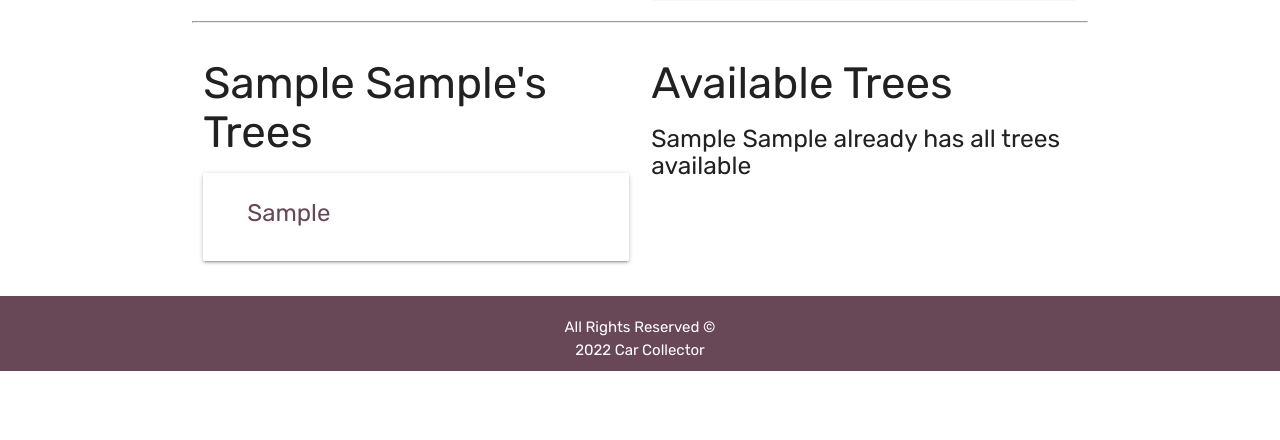
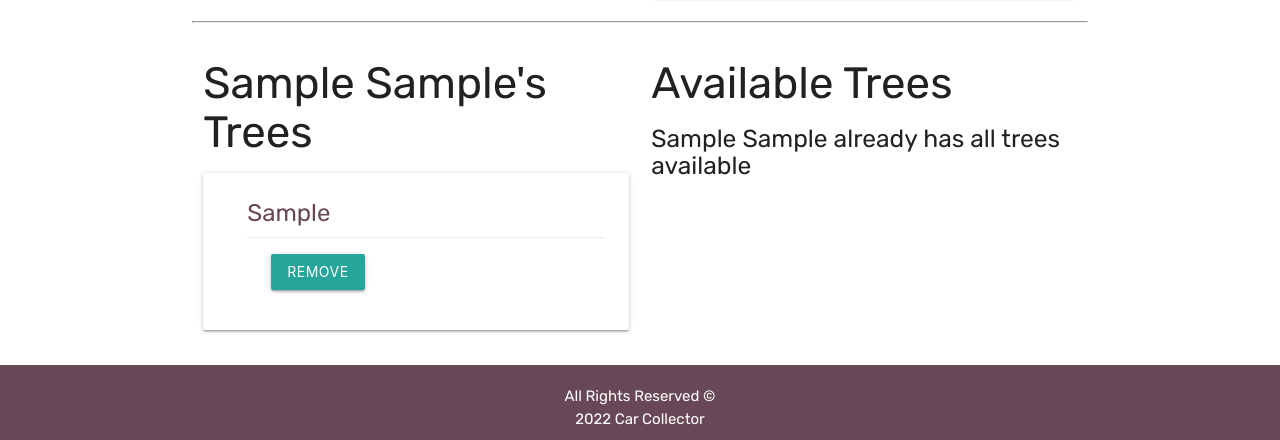
Before and after one commit to saraehutch94/car_collector, a Django app: page /cars/1/ in a window 1280 px wide. Shown: the part 512-952 px from the top of the page. Before the commit the page ends 883 px from the top, so only its background shows below. Run offline with Django 4.2, Linux system fonts and the light colour scheme; tables that the repository leaves empty hold one stand-in row (values such as "Sample post").

Commit message:
feature: ability to remove car trees and back to available trees

```diff
--- a/main_app/templates/cars/detail.html
+++ b/main_app/templates/cars/detail.html
@@ -55,6 +55,15 @@
         <span class="card-title">
           <span class="{{ tree.color }}-text">{{tree.scent}}</span>
         </span>
+        <div class="card-action">
+          <form
+            action="{% url 'delete_tree_from_car' car.id tree.id %}"
+            method="POST"
+          >
+            {% csrf_token %}
+            <input type="submit" class="btn" value="Remove" />
+          </form>
+        </div>
       </div>
     </div>
     {% endfor %} {% else %}
--- a/main_app/urls.py
+++ b/main_app/urls.py
@@ -15,5 +15,6 @@ urlpatterns = [
     path('trees/<int:pk>/update/', views.TreeUpdate.as_view(), name='trees_update'),
     path('trees/<int:pk>/delete/', views.TreeDelete.as_view(), name='trees_delete'),
     path('cars/<int:car_id>/add_gas/', views.add_gas, name='add_gas'),
-    path('cars/<int:car_id>/assoc_tree/<int:tree_id>', views.assoc_tree, name='assoc_tree')
+    path('cars/<int:car_id>/assoc_tree/<int:tree_id>', views.assoc_tree, name='assoc_tree'),
+    path('cars/<int:car_id>/delete_tree_from_car/<int:tree_id>/', views.delete_tree_from_car, name='delete_tree_from_car'),
 ]
--- a/main_app/views.py
+++ b/main_app/views.py
@@ -30,6 +30,10 @@ def cars_detail(request, car_id):
 
 def assoc_tree(request, car_id, tree_id):
     Car.objects.get(id=car_id).trees.add(tree_id)
+    return redirect('detail', car_id=car_id)
+
+def delete_tree_from_car(request, car_id, tree_id):
+    Car.objects.get(id=car_id).trees.remove(tree_id)
     return redirect('detail', car_id=car_id)
 
 def add_gas(request, car_id):
```
